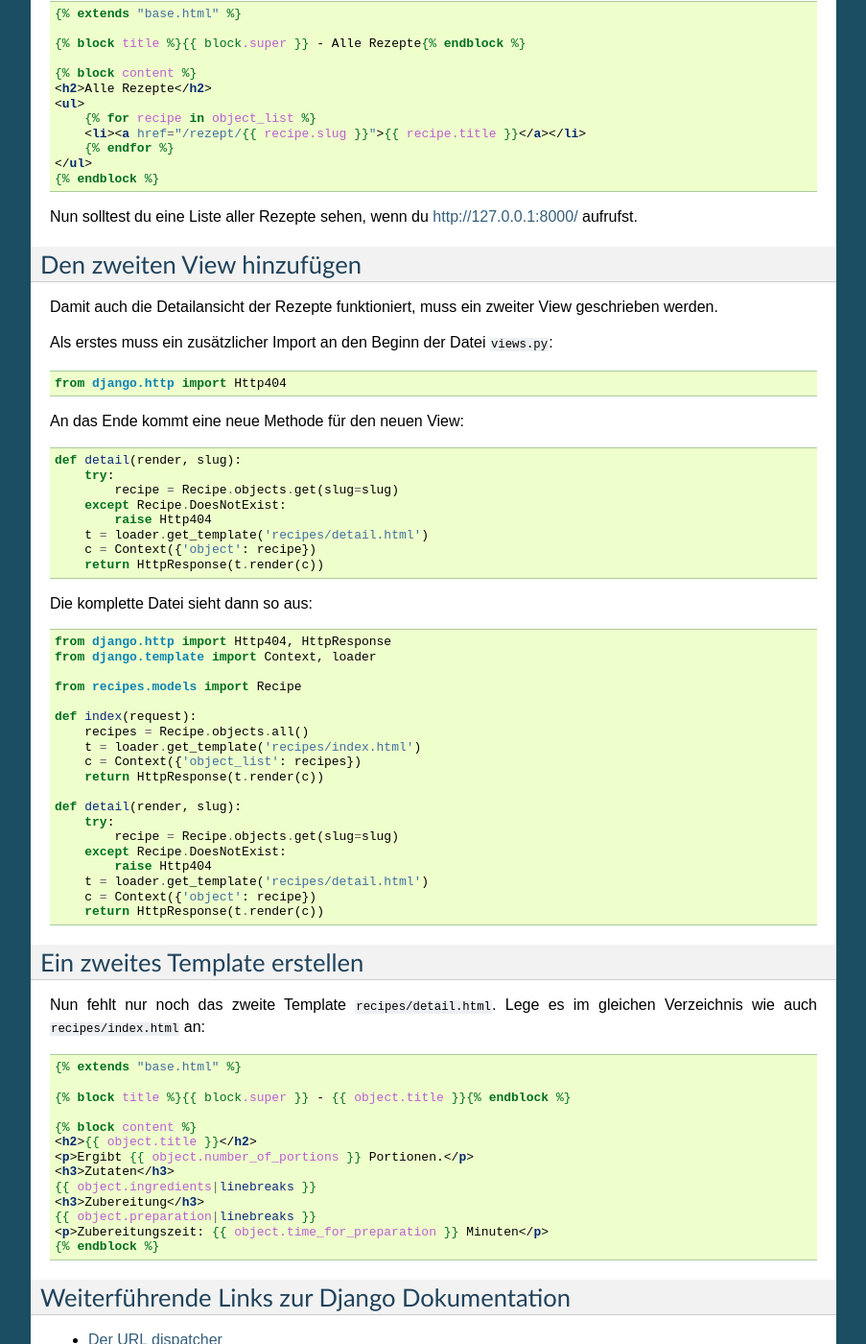
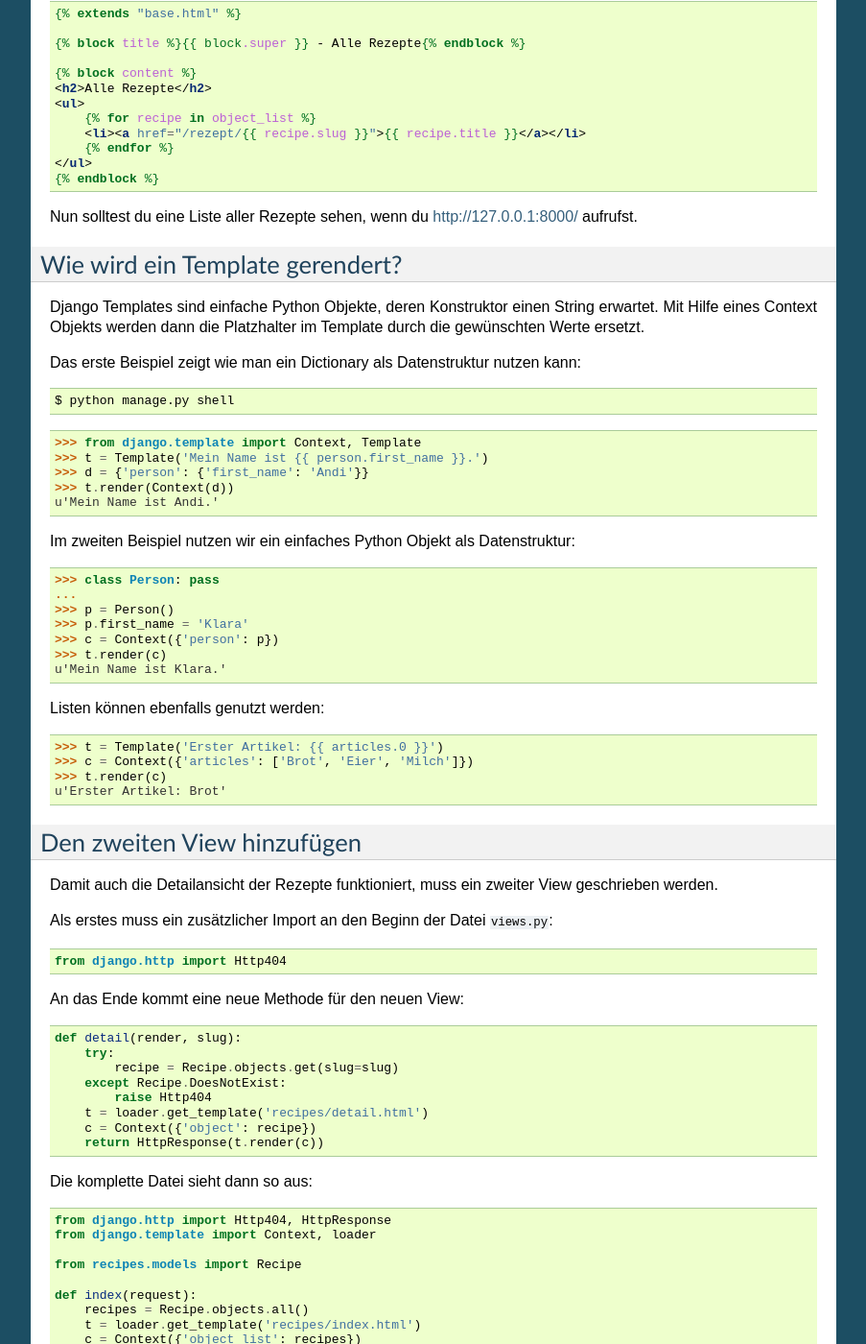
Before and after one commit to keimlink/django-workshop, a Sphinx documentation site: the page built from docs/erste_schritte/views_templates.rst, in a window 1280 px wide and 1400 px high, scrolled down 2070 px. Shown: the whole window at 96% size, without its empty margins (198-1101 px from the left). Built offline with Sphinx 7.4.7, drawn with Linux system fonts in a browser that asks for light colours; some of the changed text lies outside the part shown.

Commit message:
Rendern von Django Templates erklärt.

```diff
--- a/docs/erste_schritte/views_templates.rst
+++ b/docs/erste_schritte/views_templates.rst
@@ -146,6 +146,43 @@
 Nun solltest du eine Liste aller Rezepte sehen, wenn du http://127.0.0.1:8000/
 aufrufst.
 
+Wie wird ein Template gerendert?
+================================
+
+Django Templates sind einfache Python Objekte, deren Konstruktor einen String
+erwartet. Mit Hilfe eines Context Objekts werden dann die Platzhalter im
+Template durch die gewünschten Werte ersetzt.
+
+Das erste Beispiel zeigt wie man ein Dictionary als Datenstruktur nutzen
+kann::
+
+    $ python manage.py shell
+
+::
+
+    >>> from django.template import Context, Template
+    >>> t = Template('Mein Name ist {{ person.first_name }}.')
+    >>> d = {'person': {'first_name': 'Andi'}}
+    >>> t.render(Context(d))
+    u'Mein Name ist Andi.'
+
+Im zweiten Beispiel nutzen wir ein einfaches Python Objekt als Datenstruktur::
+
+    >>> class Person: pass
+    ...
+    >>> p = Person()
+    >>> p.first_name = 'Klara'
+    >>> c = Context({'person': p})
+    >>> t.render(c)
+    u'Mein Name ist Klara.'
+
+Listen können ebenfalls genutzt werden::
+
+    >>> t = Template('Erster Artikel: {{ articles.0 }}')
+    >>> c = Context({'articles': ['Brot', 'Eier', 'Milch']})
+    >>> t.render(c)
+    u'Erster Artikel: Brot'
+
 Den zweiten View hinzufügen
 ===========================
 
@@ -218,3 +255,4 @@
 * :djangodocs:`Der URL dispatcher <topics/http/urls/#topics-http-urls>`
 * :djangodocs:`Views schreiben <topics/http/views/#topics-http-views>`
 * :djangodocs:`Templates und deren Vererbung <topics/templates/#topics-templates>`
+* :djangodocs:`Django Templates für Python Programmierer <ref/templates/api/>`
```
